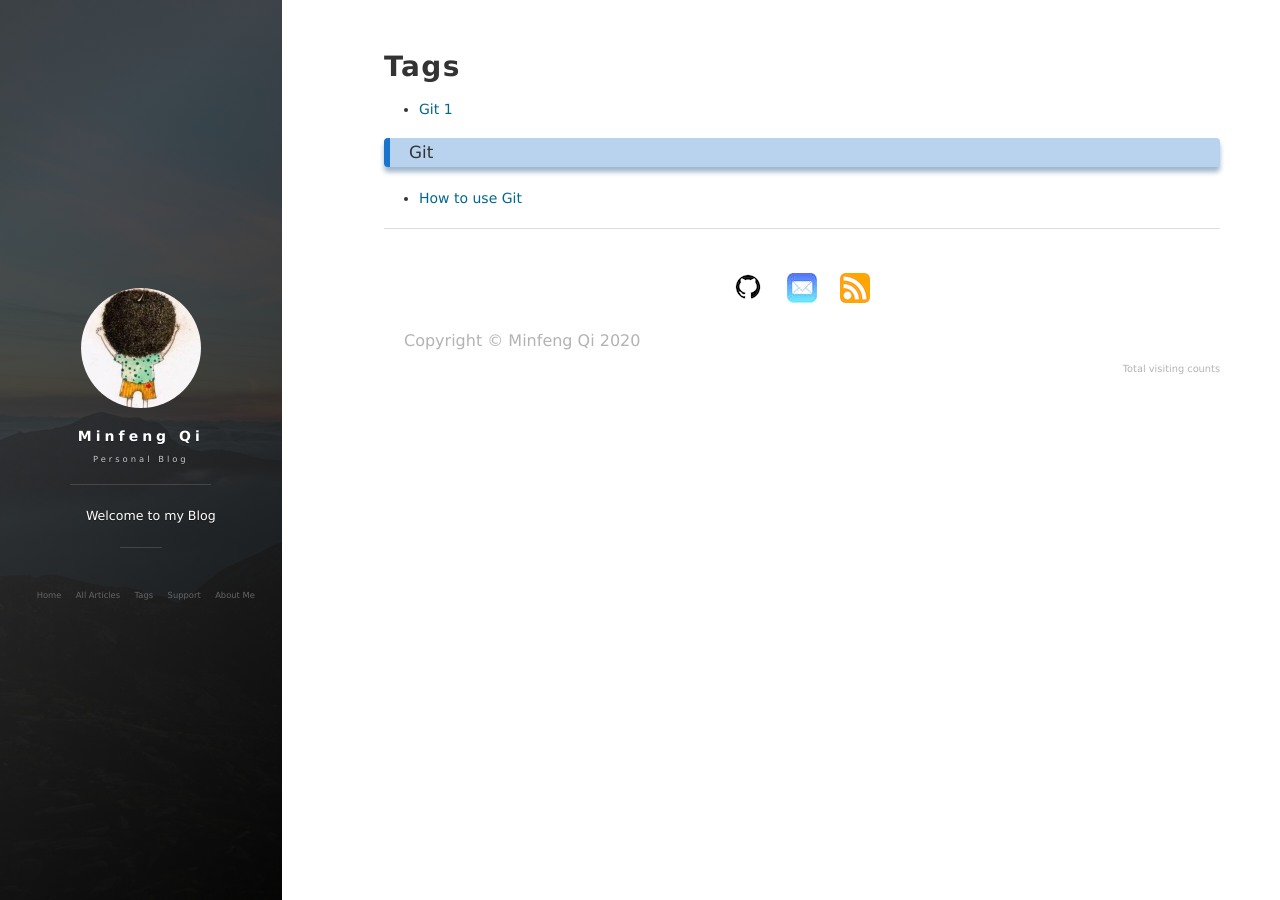
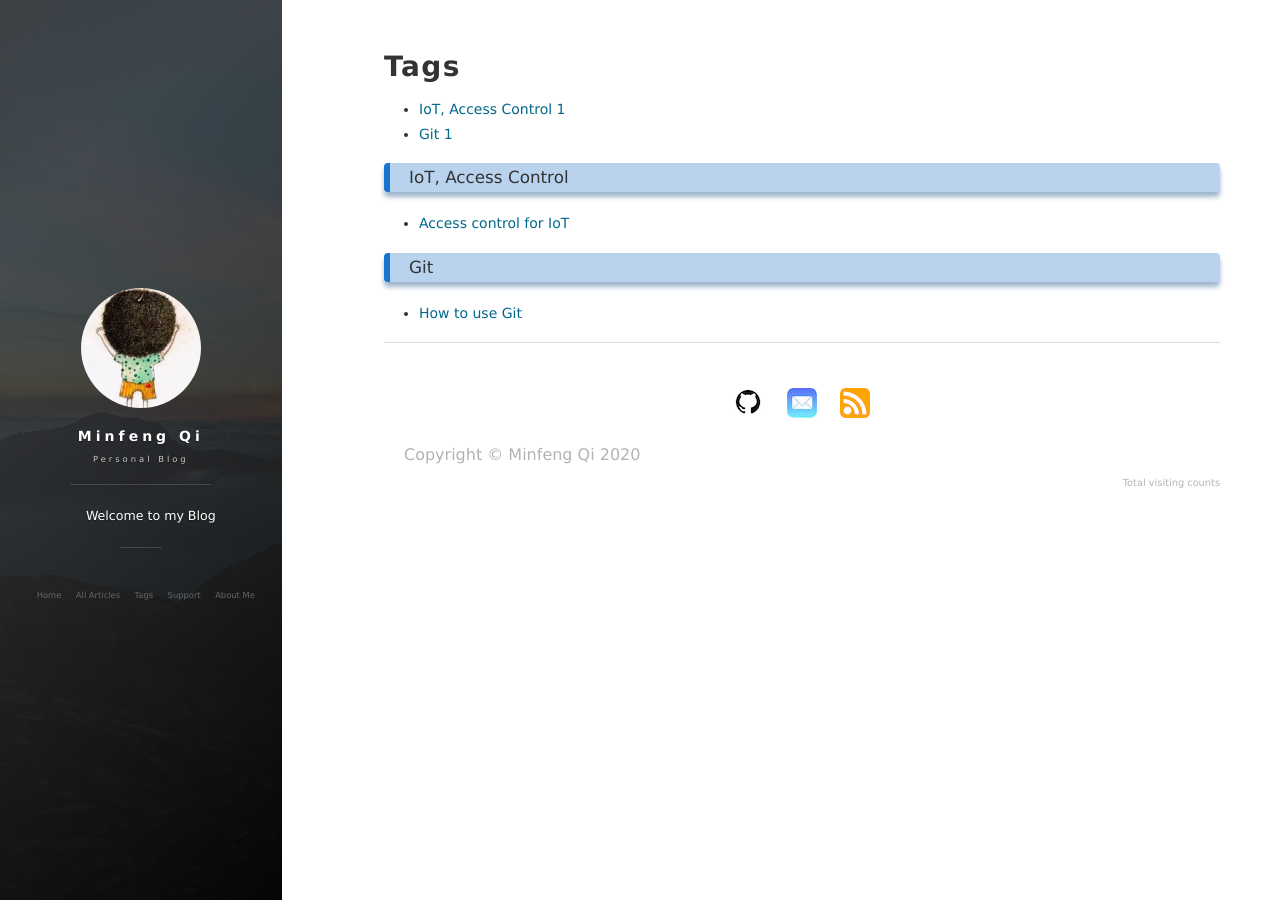
Before and after one commit to Minfeng-Qi/Minfeng-Qi.github.io, a Jekyll site: the page built from tags.html, in a window 1280 px wide. Built offline with Jekyll 4.4.1, drawn with Linux system fonts in a browser that asks for light colours; nearby versions of some CDN libraries; comment, search, counter and statistics services are not loaded.

Commit message:
Update 2019-09-01-IoT Access Control.md

```diff
--- a/_posts/2019-09-01-IoT Access Control.md
+++ b/_posts/2019-09-01-IoT Access Control.md
@@ -1,3 +1,11 @@
+---
+layout: post
+title: "Access control for IoT"
+date: 2020-09-01
+description: "Using access control to protect IoT privacy"
+tag: IoT, Access Control
+---
+
 ### This article is to record state-of-the-art IoT access control mechanism.
 
 1. **Features of IoT system**
```
